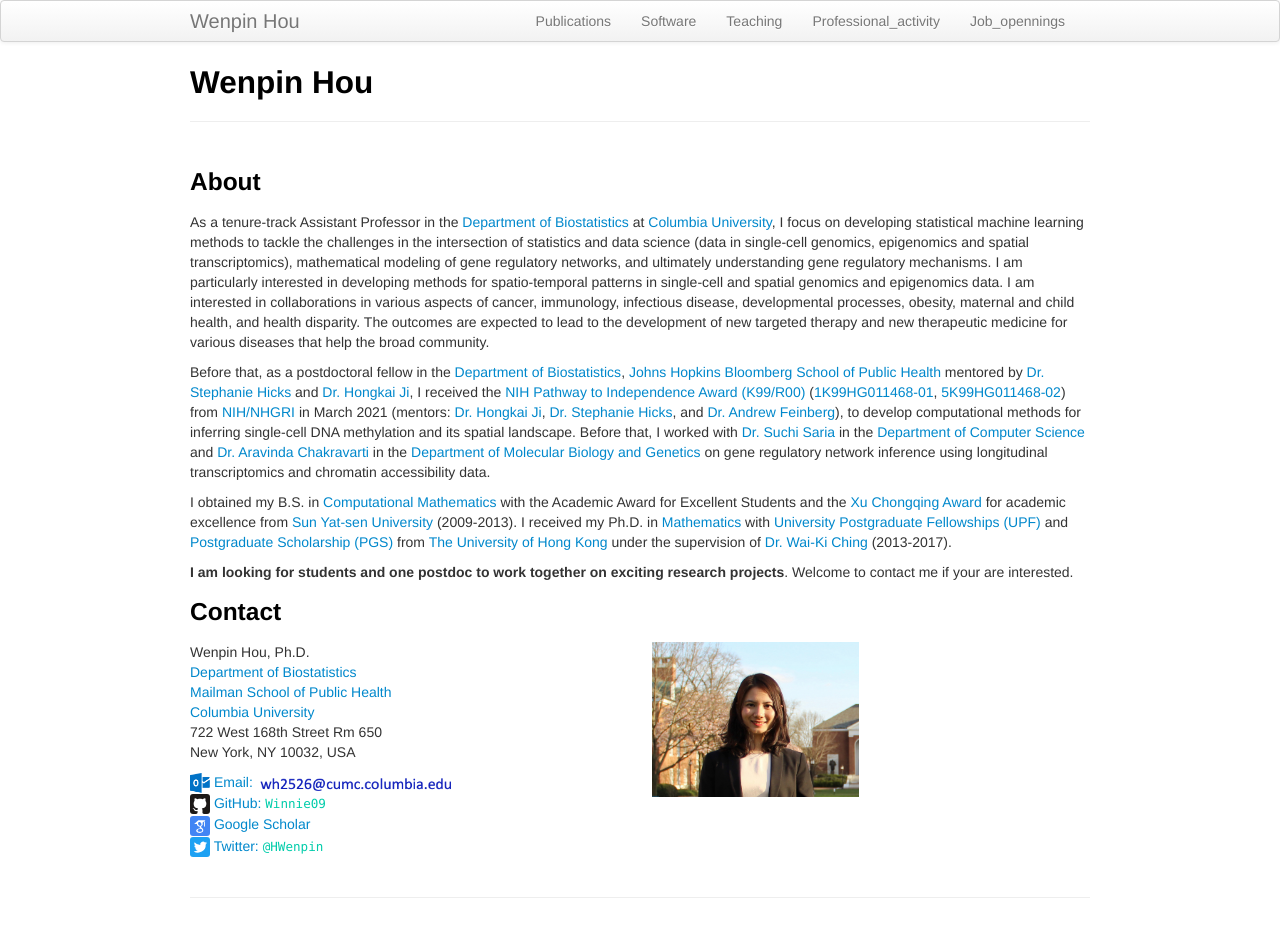
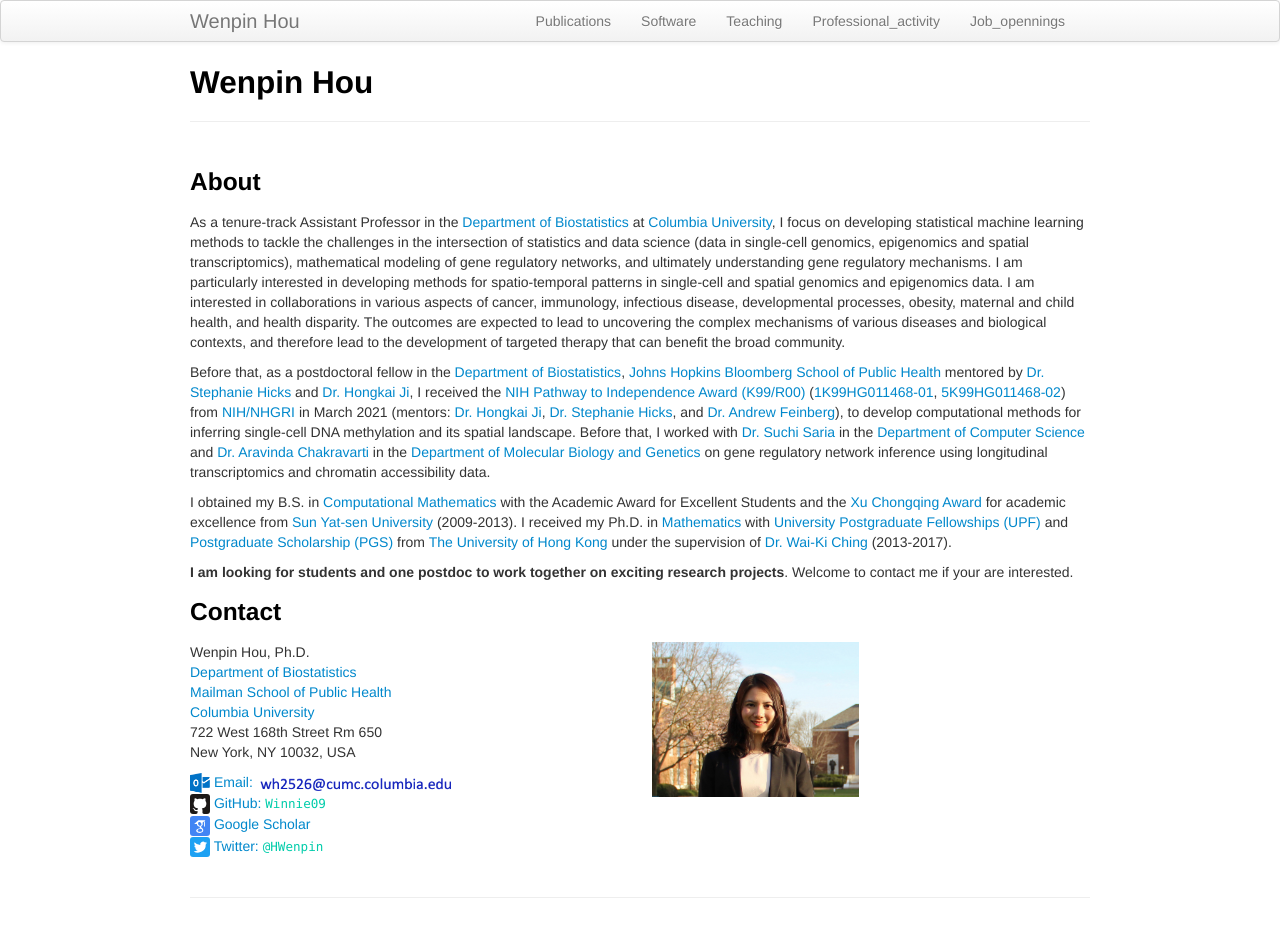
Before and after one commit to Winnie09/Wenpin_Hou, a Jekyll site: the page built from index.md, in a window 1280 px wide. Built offline with Jekyll 4.4.1, drawn with Linux system fonts in a browser that asks for light colours.

Commit message:
edit index

```diff
--- a/index.md
+++ b/index.md
@@ -7,7 +7,7 @@
 ### About
 
 
-As a tenure-track Assistant Professor in the [Department of Biostatistics](https://www.publichealth.columbia.edu/academics/departments/biostatistics) at [Columbia University](https://www.columbia.edu/), I focus on developing statistical machine learning methods to tackle the challenges in the intersection of statistics and data science (data in single-cell genomics, epigenomics and spatial transcriptomics), mathematical modeling of gene regulatory networks, and ultimately understanding gene regulatory mechanisms. I am particularly interested in developing methods for spatio-temporal patterns in single-cell and spatial genomics and epigenomics data.  I am interested in collaborations in various aspects of cancer, immunology, infectious disease, developmental processes, obesity, maternal and child health, and health disparity. The outcomes are expected to lead to the development of new targeted therapy and new therapeutic medicine for various diseases that help the broad community.
+As a tenure-track Assistant Professor in the [Department of Biostatistics](https://www.publichealth.columbia.edu/academics/departments/biostatistics) at [Columbia University](https://www.columbia.edu/), I focus on developing statistical machine learning methods to tackle the challenges in the intersection of statistics and data science (data in single-cell genomics, epigenomics and spatial transcriptomics), mathematical modeling of gene regulatory networks, and ultimately understanding gene regulatory mechanisms. I am particularly interested in developing methods for spatio-temporal patterns in single-cell and spatial genomics and epigenomics data.  I am interested in collaborations in various aspects of cancer, immunology, infectious disease, developmental processes, obesity, maternal and child health, and health disparity.  The outcomes are expected to lead to uncovering the complex mechanisms of various diseases and biological contexts, and therefore lead to the development of targeted therapy that can benefit the broad community.
 
 Before that, as a postdoctoral fellow in the [Department of Biostatistics](https://www.jhsph.edu/departments/biostatistics/), [Johns Hopkins Bloomberg School of Public Health](https://www.jhsph.edu/) mentored by [Dr. Stephanie Hicks](https://www.stephaniehicks.com/) and [Dr. Hongkai Ji](http://www.biostat.jhsph.edu/~hji/),
 I received the [NIH Pathway to Independence Award (K99/R00)](https://grants.nih.gov/grants/guide/pa-files/PA-20-188.html) ([1K99HG011468-01](https://reporter.nih.gov/search/cHJfn5jyOUy-E1JZ1vBQlg/project-details/10104023), [5K99HG011468-02](https://reporter.nih.gov/search/cHJfn5jyOUy-E1JZ1vBQlg/project-details/10378488)) from [NIH/NHGRI](https://www.genome.gov/) in March 2021 (mentors: [Dr. Hongkai Ji](http://www.biostat.jhsph.edu/~hji/), [Dr. Stephanie Hicks](https://www.stephaniehicks.com/), and [Dr. Andrew Feinberg](https://www.hopkinsmedicine.org/profiles/details/andrew-feinberg-1)), to develop computational methods for inferring single-cell DNA methylation and its spatial landscape.
```
